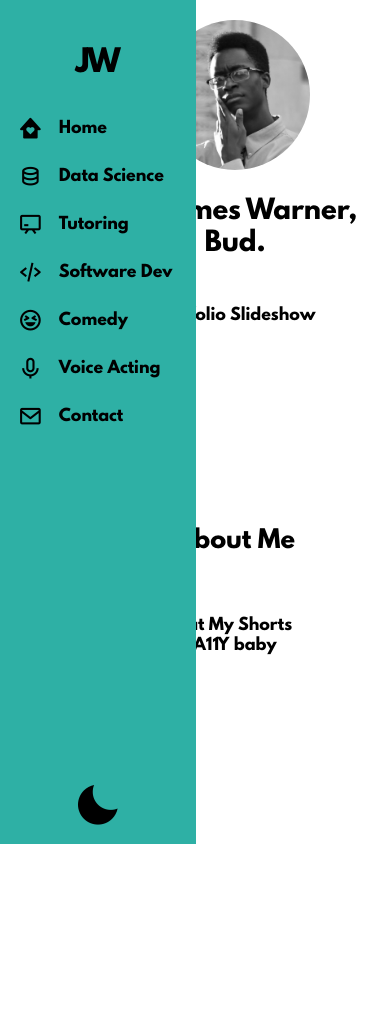
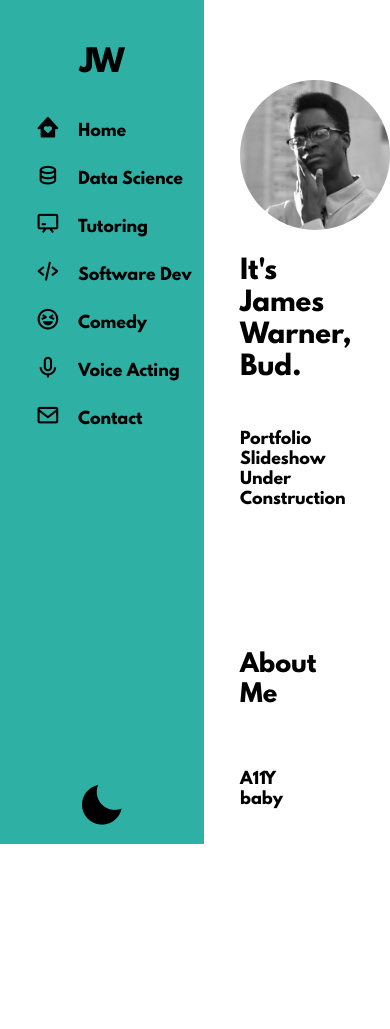
Before and after one commit to JAlexWarner/JAlexWarner.github.io, a website: page index.html in a window 390 px wide. Shown: the top 1029 px of the page. Drawn offline with nearby package versions, Linux system fonts and the light colour scheme.

Commit message:
CSS Overhaul. Before mobile and large screen fix.

```diff
--- a/arrangement.css
+++ b/arrangement.css
@@ -1,27 +1,39 @@
+/* Large Screens Start */
+@media only screen and (min-width: 600px) {
+
+}
+
+/* Large Screens End */
+
+
+
+/* Small Screens Start */
+@media only screen and (max-width: 600px) {
+
+}
+/* Small Screens End */
+
+
+
+
+/* ##### NAVIGATION BAR ##### */
+
 .nav-bar {
   position: fixed;
   height: 100%;
   width: 5rem;
   background-color: #2EB0A5;
   text-align: center;
-  transition: width 1s ease;
+  transition: width var(--slower-speed) ease;
   display: flex;
   flex-direction: column;
-  padding: 0px 10px;
+  padding: 0 .625rem;
   overflow: hidden;
   z-index: 999;
 }
 
-/* mess with intervals here on transitions */
-
 .nav-bar:hover {
-  width: 11rem;
-}
-
-.nav-bar:hover .link-text {
-  display: block;
-  -webkit-animation: fadeIn 1.75s;
-  animation: fadeIn 1.75s;
+  width: 11.5rem;
 }
 
 .nav-bar:not(:hover) .nav-links li {
@@ -29,20 +41,15 @@
 }
 
 .nav-links {
+  /* border: 1px solid orange; */
   list-style-type: none;
   margin: 0;
   padding: 0;
   text-align: left;
   display: flex;
   flex-direction: column;
-  /* border: 1px solid orange; */
   flex: 1 1 auto;
 }
-
-/*
-do some wacky stuff with translate (animation)
-translate to where
-*/
 
 .nav-links li{
   padding: 0px 0px 1rem 0px;
@@ -50,11 +57,11 @@ translate to where
 }
 
 .nav-links li a{
+  /* border: 1px solid black; */
   padding: 0px .5rem 0px .5rem;
   line-height: 1rem;
   text-decoration: none;
   color: inherit;
-  /* border: 1px solid teal; */
 }
 
 .nav-item:last-child {
@@ -64,32 +71,60 @@ translate to where
   margin-top: auto;
 }
 
-.nav-bar:not(:hover) .nav-link {
-  justify-content: center;
-}
-
 .nav-link {
   display: flex;
+  flex-direction: row;
   /* border: 2px dashed purple; */
   height: 2rem;
   align-items: center;
-  transition: width 1s ease;
+}
+
+.link-icon {
+  /* border: 1px solid white; */
+  flex: 3.75rem 0 0;
 }
 
 .link-text {
-  display: none;
-  margin-left: 1rem;
+  /* border: 1.5px solid red;0 */
+  display: flex;
   white-space: nowrap;
+  overflow: hidden;
+  line-height: 1;
+  flex-basis: 0rem;
+  flex-shrink: 0 ;
+  flex-grow: 0;
+  transition: flex-basis var(--slower-speed) ease;
+  height: 1.5rem;
+  padding: .375rem 0 0 0;
+  align-items: center;
+  text-align: left;
 }
+
+.nav-bar:hover .link-text {
+  flex-basis: 7.5rem;
+  flex-shrink: 0;
+  flex-grow: 0;
+  transition: flex-basis var(--slower-speed) ease;
+  /* -webkit-animation: fadeIn var(--slower-speed) linear;
+  animation: fadeIn var(--slower-speed) linear ; */
+  opacity: 1;
+  display: flex;
+}
+
+.nav-bar:hover .link-icon {
+  text-align: center;
+}
+
+/* ##### MAIN INFO ##### */
 
 .main_info {
   margin-left: 5rem;
-  padding: 20px;
+  padding: 5rem 10rem 0 10rem;
 }
 
 .main-grid-container {
   display: grid;
-  height: 200px;
+  height: 175px;
   grid-template-columns: 1fr 1fr;
 }
 
@@ -99,6 +134,5 @@ translate to where
   justify-content: center;
 }
 
-/* generic (common margins, font, etc)
-css file for each component?
-*/
+/* https://jsfiddle.net/p0Lygk37/1/ For learning event handlers */
+/* $0.getBoundingClientRect() */
--- a/index.html
+++ b/index.html
@@ -19,12 +19,12 @@
                 </p>
         </div>
         <div class="center-text" style="height:200px;">
-            Portfolio Slideshow
+            Portfolio Slideshow<br>
+            Under Construction
         </div>
         <div class="center-text" style="height:500px;">
             <h2>About Me</h2><br><br>
-            Eat My Shorts<br>
-            A11Y baby
+            A11Y baby<br>
         </div>
         <div class="main-grid-container">
             <div class="main-grid-item links">
--- a/nav.html
+++ b/nav.html
@@ -4,44 +4,71 @@
 <ul class="nav-links">
     <li class="nav-item">
         <a href="index.html" class="nav-link">
+            <div class="link-icon">
                 <i class='bx bxs-home-heart bx-sm'></i>
-            <span class="link-text">Home</span>
+            </div>
+            <div class="link-text">
+                Home
+            </div>
         </a>
     </li>
     <li class="nav-item">
         <a href="data_science.html" class="nav-link">
+            <div class="link-icon">
                 <i class='bx bx-data bx-sm'></i>
-            <span class="link-text">Data Science</span>
+            </div>
+            <div class="link-text">
+                Data Science
+            </div>
         </a>
     </li>
     <li class="nav-item">
         <a href="tutoring.html" class="nav-link">
+            <div class="link-icon">
                 <i class='bx bx-chalkboard bx-sm' ></i>
-            <span class="link-text">
-                Tutoring</span>
+            </div>
+            <div class="link-text">
+                Tutoring
+            </div>
         </a></li>
     <li class="nav-item">
         <a href="software_dev.html" class="nav-link">
+            <div class="link-icon">
                 <i class='bx bx-code-alt bx-sm' ></i>
-            <span class="link-text">Software Dev</span>
+            </div>
+            <div class="link-text">
+                Software Dev
+            </div>
         </a>
     </li>
     <li class="nav-item">
         <a href="comedy.html" class="nav-link">
+            <div class="link-icon">
                 <i class='bx bx-laugh bx-sm' ></i>
-            <span class="link-text">Comedy</span>
+            </div>
+            <div class="link-text">
+                Comedy
+            </div>
         </a>
     </li>
     <li class="nav-item">
         <a href="voice_acting.html" class="nav-link">
+            <div class="link-icon">
                 <i class='bx bx-microphone bx-sm' ></i>
-            <span class="link-text">Voice Acting</span>
+            </div>
+            <div class="link-text">
+                Voice Acting
+            </div>
         </a>
     </li>
     <li class="nav-item">
         <a href="contact.html" class="nav-link">
+            <div class="link-icon">
                 <i class='bx bx-envelope bx-sm' ></i>
-            <span class="link-text">Contact</span>
+            </div>
+            <div class="link-text">
+                Contact
+            </div>
         </a>
     </li>
     <li class="nav-item dark-toggle-box">
--- a/src/index.ts
+++ b/src/index.ts
@@ -1,6 +1,4 @@
 // NOTE: Look more into ARIA when we feel confident in all the tabs
-
-// Let's get the longest text in the link text strings
 
 let link_text_array = Array.from(document.querySelectorAll("link-text"));
 let link_text_lengths = link_text_array.map(x => x.textContent? x.textContent.length : 0);
@@ -66,34 +64,3 @@ fetch("common_header.html")
     }
   }
 })
-
-const textAddEvent = new Event("textAdd", {
-  bubbles: false,
-  cancelable: true,
-  composed: false
-})
-
-var nav_bar_element = document.querySelector(".nav-bar");
-
-document.querySelectorAll(".growing-text").forEach(item => {
-  item.addEventListener("mouseover", function(){
-    build_text(item)
-  })
-})
-
-function build_text(textElement: Element) {
-    const full_word = textElement.textContent;
-
-    if (full_word == null) {
-      throw Error("word is null")
-    }
-    else {
-      textElement.textContent = "";
-      for (var i=0; i< full_word.length; i++) {
-      textElement.textContent = textElement.textContent + full_word[0]
-      }
-}
-}
-
-// var spanWidth = document.querySelector('#text span').width();
-// document.querySelector('#text').animate( { width: spanWidth }, 6000 );
--- a/styles.css
+++ b/styles.css
@@ -1,6 +1,8 @@
 :root {
   font-size: 16px;
-  --transition-speed: 250ms;
+  --slower-speed: 1s;
+  --faster-speed: .5s;
+  --initial-nav-size: 5rem;
 }
 
 @font-face {
@@ -16,10 +18,6 @@
   from { opacity: 0; }
     to { opacity: 1; }
 }
-
-/*
-fade and slide at different intervals
-*/
 
 body {
   margin: 0;
```
Also changed, not shown: data_science.html (+3 -1 lines), what have we learned.txt (added, +39 -0 lines), build/src/index.d.ts, build/src/index.js, 1 other file. Lines whose indentation alone changed are shown as unchanged.
